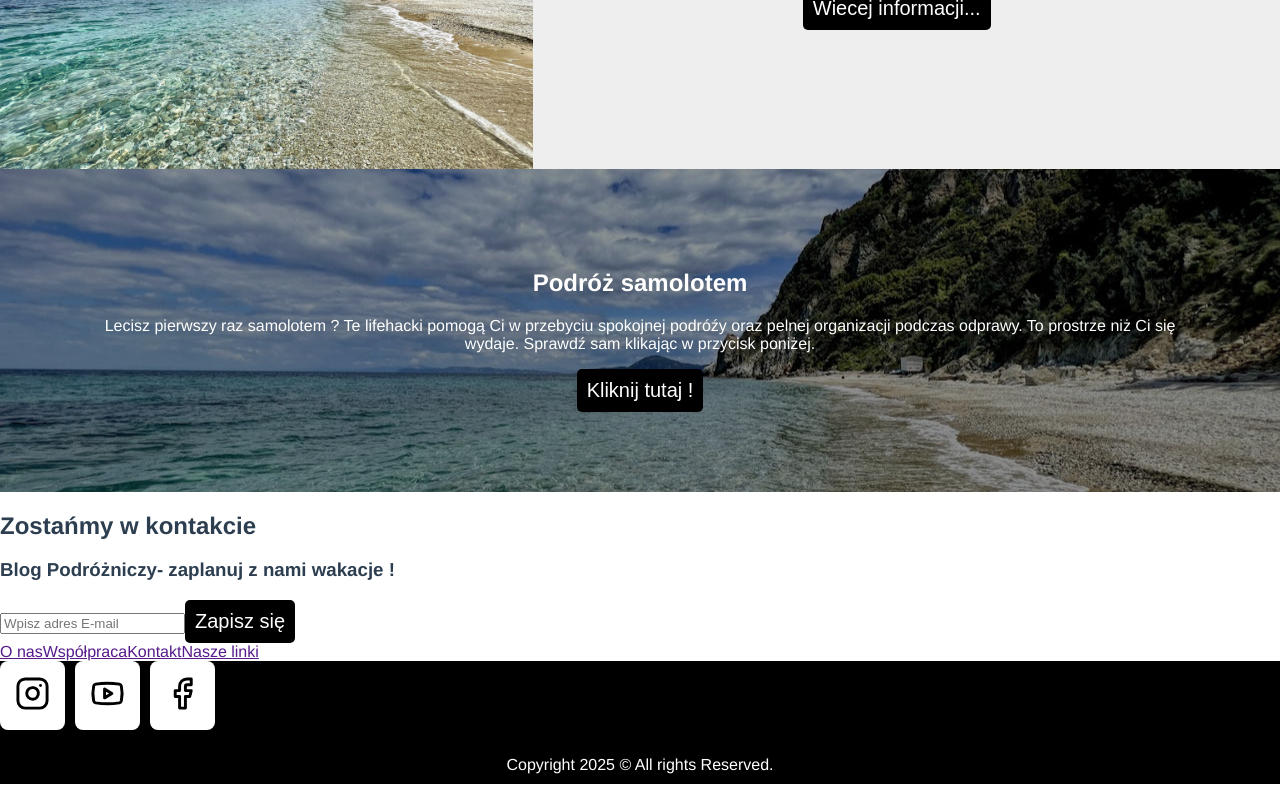
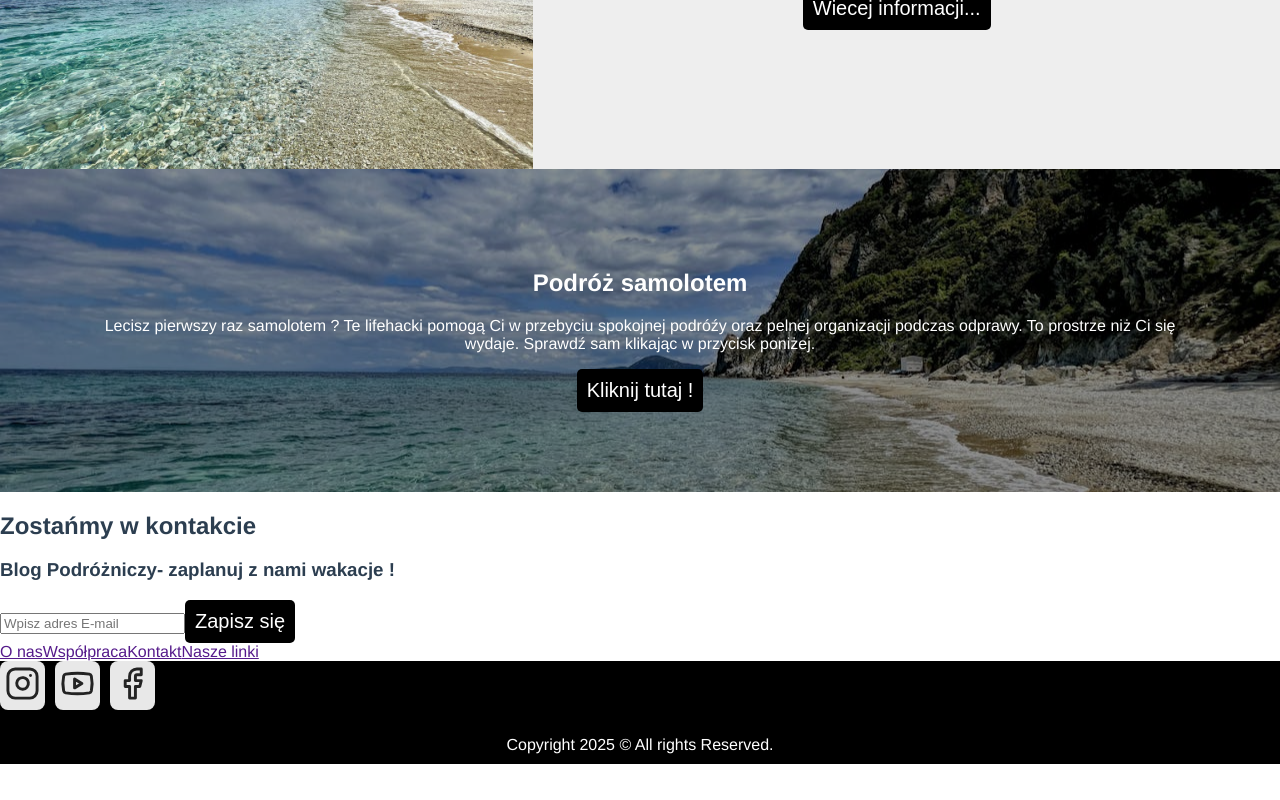
Before and after one commit to bartoszsmorawski/travel__blog, a Vue app: page / in a window 1280 px wide. Shown: the part 1480-2280 px from the top of the page. Built offline with nearby package versions, Linux system fonts and the light colour scheme.

Commit message:
Change color icon and style in SocialMedia.vue

```diff
--- a/src/components/molecules/SocialMedia.vue
+++ b/src/components/molecules/SocialMedia.vue
@@ -1,13 +1,13 @@
 <template>
     <div class="SocialMedia">
         <a class="SocialMediaIcon" href="https://www.instagram.com/">
-            <Instagram :size="35" color="#000000" class="icoInstagram" />
+            <Instagram :size="35" color="#000000d8" class="icoInstagram" />
         </a>
         <a class="SocialMediaIcon" href="https://www.youtube.com/">
-            <Youtube :size="35" color="#000000" class="icoYouTube" />
+            <Youtube :size="35" color="#000000d8" class="icoYouTube" />
         </a>
         <a class="SocialMediaIcon" href="https://www.facebook.com/">
-            <Facebook :size="35" color="#000000" class="icoFacebook" />
+            <Facebook :size="35" color="#000000d8" class="icoFacebook" />
         </a>
     </div>
 </template>
@@ -22,8 +22,10 @@ import { Instagram, Youtube, Facebook } from 'lucide-vue-next';
 
 
 .SocialMediaIcon {
-    background-color: #fff;
-    padding: 15px;
+    align-items: center;
+    justify-content: center;
+    background-color: #ffffffe8;
+    padding: 5px;
     border-radius: 8px;
 }
 </style>
```
